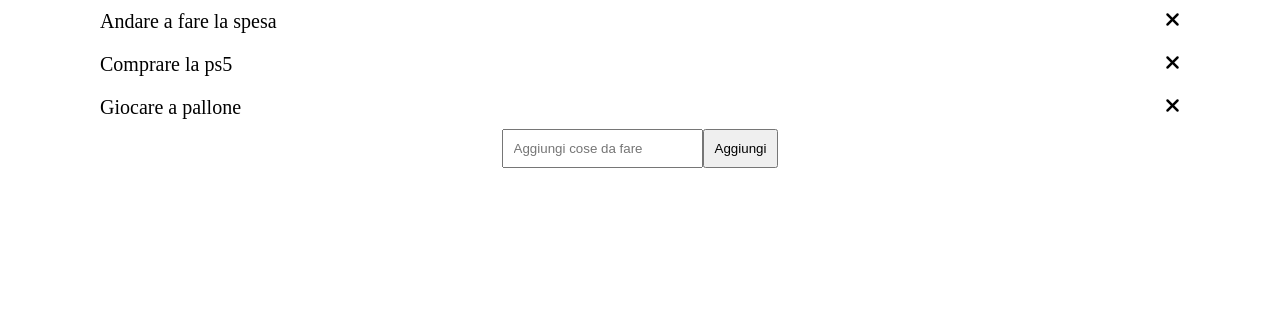
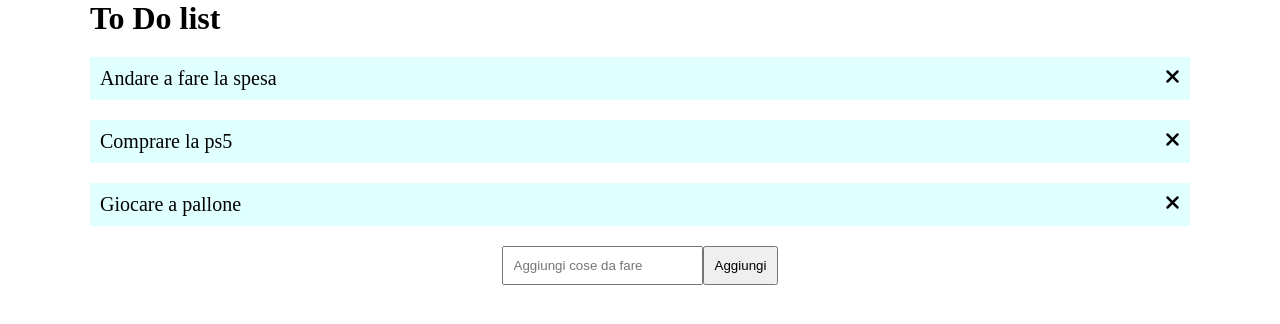
Before and after one commit to PaoloGiovannini/vue-todolist, a plain HTML site: page index.html in a window 1280 px wide. Drawn offline with nearby package versions, Linux system fonts and the light colour scheme.

Commit message:
aggiunti elementi html e css

```diff
--- a/css/style.css
+++ b/css/style.css
@@ -14,6 +14,8 @@
     display: flex;
     font-size: 20px;
     padding: 10px;
+    background-color: lightcyan;
+    margin: 20px 0px;
 }
 .container span{
     flex-grow: 1;
--- a/index.html
+++ b/index.html
@@ -11,6 +11,12 @@
     <body>
 
         <div id="app">
+            <header>
+                <div class="container">
+                    <h1>To Do list</h1>
+                </div>
+            </header>
+            <main>
                 <div class="container">
                     <ul>
                         <li v-for="(element, index) in toDoList" >
@@ -24,6 +30,8 @@
                     </div>
 
                 </div>
+            </main>
+
         </div>
 
         <script src="https://unpkg.com/vue@3/dist/vue.global.js"></script>
```
Lines whose indentation alone changed are shown as unchanged.
